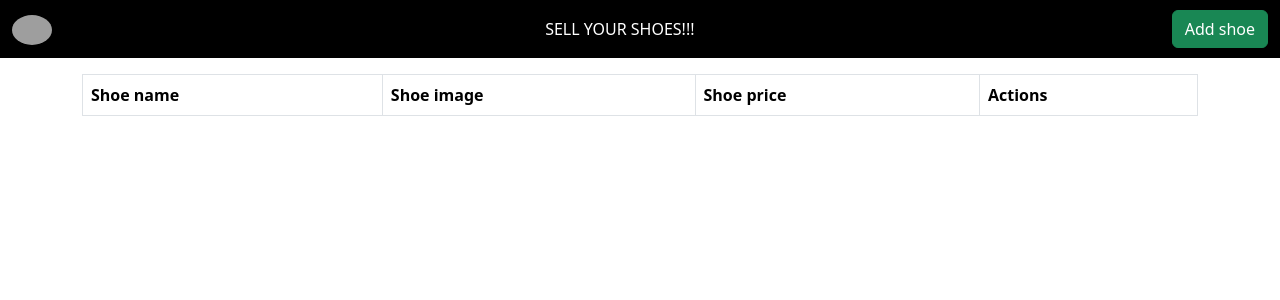
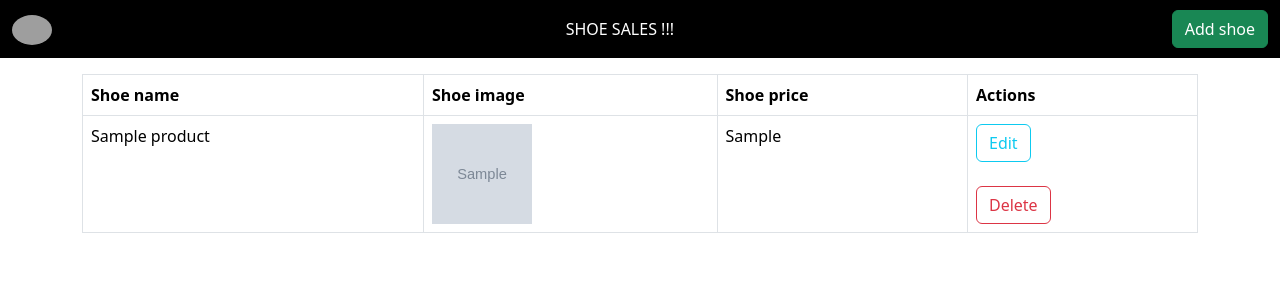
Before and after one commit to mutish/Assignment, a Django app: page /show in a window 1280 px wide. Shown: the top 300 px of the page. Run offline with Django 4.2, Linux system fonts and the light colour scheme; tables that the repository leaves empty hold one stand-in row (values such as "Sample post"); grey boxes marked "Sample" are stand-in pictures; lists and menus that the app fills with data are empty; grey boxes are pictures that could not be loaded.

Commit message:
updated work

```diff
--- a/products/models.py
+++ b/products/models.py
@@ -3,7 +3,7 @@ from django.db import models
 # Create your models here.
 class Products(models.Model):
     Product_name = models.CharField(max_length=100)
-    Product_image = models.URLField()
+    Product_image = models.CharField(max_length=10000)
     Product_price = models.CharField(max_length=1000000)
     class Meta:
         db_table = 'products'
--- a/products/templates/show.html
+++ b/products/templates/show.html
@@ -27,7 +27,7 @@
     <a class="navbar-brand" href="#">
       <img src="https://assets.myntassets.com/dpr_1.5,q_60,w_400,c_limit,fl_progressive/assets/images/15778982/2021/10/25/705a529a-97a1-4b60-bdf2-64bab0d151031635184404737ProvogueMenBlackSolidFormalDebys1.jpg" alt="Avatar Logo" style="width:40px;" class="rounded-circle">
     </a>
-      <h class="justify-content-center" style="color: white">SELL YOUR SHOES!!!</h>
+      <h class="justify-content-center" style="color: white">SHOE SALES !!!</h>
       <a href="/products" class="btn btn-success">Add shoe</a>
   </div>
 </nav>
@@ -43,17 +43,17 @@
       </tr>
     </thead>
     <tbody>
-    {% for products in products %}
+    {% for shoe in shoes %}
 
       <tr>
-        <td>{{ products.Product_name }}</td>
-        <td><img src="{{ products.Product_image }}" width="150" height="150"></td>
-        <td>{{ products.Product_price }}</td>
+        <td>{{ shoe.Product_name }}</td>
+        <td><img src="{{ shoe.Product_image }}" width="100" height="100"></td>
+        <td>{{ shoe.Product_price }}</td>
         <td>
-            <a href="/edit/{{ products.id }}" class="btn btn-outline-info"><span class="glyphicon glyphicon-pencil" >Edit</span></a>
+            <a href="/edit/{{ shoe.id }}" class="btn btn-outline-info"><span class="glyphicon glyphicon-pencil" >Edit</span></a>
             <br>
             <br>
-            <a href="/delete/{{ products.id }}" class="btn btn-outline-danger">Delete</a>
+            <a href="/delete/{{ shoe.id }}" class="btn btn-outline-danger">Delete</a>
         </td>
       </tr>
       {% endfor %}
--- a/testproject/urls.py
+++ b/testproject/urls.py
@@ -1,18 +1,3 @@
-"""testproject URL Configuration
-
-The `urlpatterns` list routes URLs to views. For more information please see:
-    https://docs.djangoproject.com/en/4.1/topics/http/urls/
-Examples:
-Function views
-    1. Add an import:  from my_app import views
-    2. Add a URL to urlpatterns:  path('', views.home, name='home')
-Class-based views
-    1. Add an import:  from other_app.views import Home
-    2. Add a URL to urlpatterns:  path('', Home.as_view(), name='home')
-Including another URLconf
-    1. Import the include() function: from django.urls import include, path
-    2. Add a URL to urlpatterns:  path('blog/', include('blog.urls'))
-"""
 from django.contrib import admin
 from django.urls import path
 from products import views
@@ -22,5 +7,6 @@ urlpatterns = [
     path('show', views.show),
     path('edit/<int:id>', views.edit),
     path('update/<int:id>', views.update),
-    path('delete/<int:id>', views.destory)
+    path('delete/<int:id>', views.destory),
+    path('', views.show)
 ]
```
